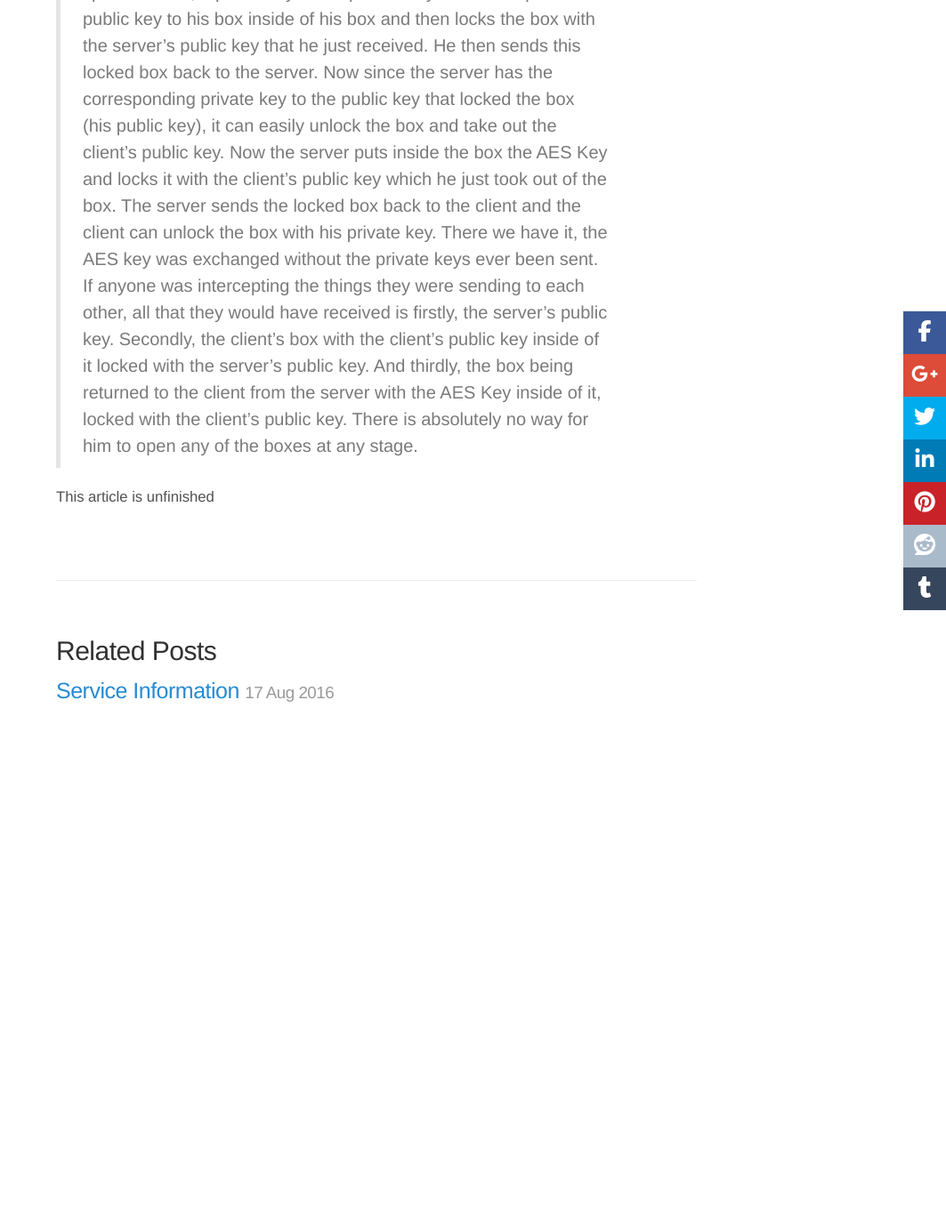
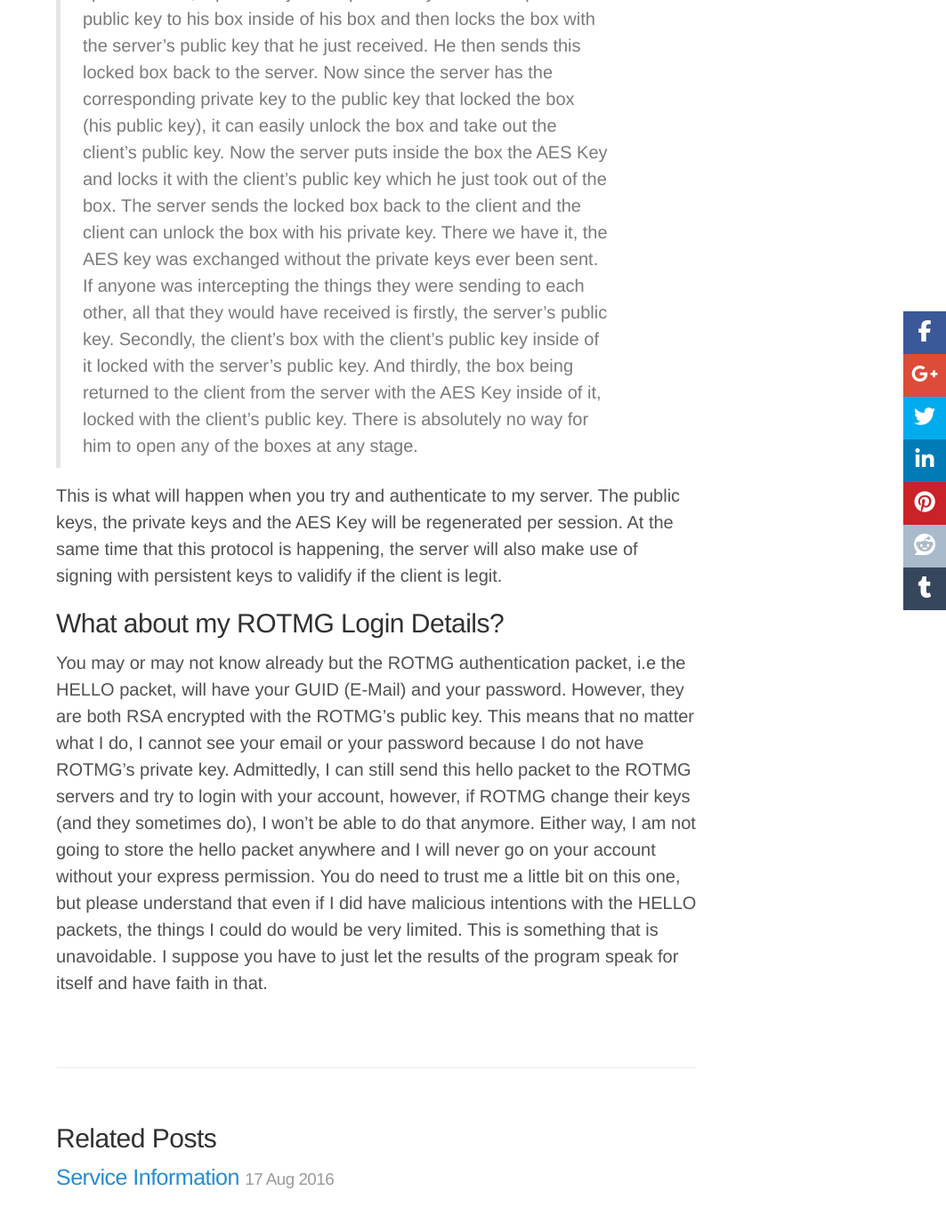
Before and after one commit to PixelZerg/PixelZFameBot, a Jekyll site: the page built from _posts/2016-08-17-security.markdown, in a window 1280 px wide and 1400 px high, scrolled down 3202 px. Shown: the top 1375 px of the window at 89% size, without its empty margins (217-1280 px from the left). Built offline with Jekyll 4.4.1, drawn with Linux system fonts in a browser that asks for light colours; nearby versions of some CDN libraries; comment, search, counter and statistics services are not loaded; before the commit the page ends 4054 px from its top, so only the background shows below that; some of the changed text lies outside the part shown.

Commit message:
HELLO stuff

```diff
--- a/_posts/2016-08-17-security.markdown
+++ b/_posts/2016-08-17-security.markdown
@@ -3,14 +3,13 @@ title: Security
 layout: post
 date: 2016-08-17 16:40:45
 description: |
-    I take security very seriously. Here I shall outline the various measures that I will be taking to ensure a secure system.<br><br>
-    To authenticate with my server, you will need to sign in to my server with your email and a password. They will both be encrypted with powerful **AES encryption**. Not only this, but the password will also be **hashed** and **salted** on top of that heavy encryption
+    To authenticate with my server, you will need to sign in to my server with your email and a password. They will both be encrypted with powerful **AES encryption**. Not only this, but the password will also be **hashed** and **salted** underneath that heavy encryption. Also, every single packet that goes between you and the server will be AES encrypted.
 ---
 
 I take security very seriously. Here I shall outline the various measures that I will be taking to ensure a secure system.
 
 ## Authenticating With My Server
-To authenticate with my server, you will need to sign in to my server with your email and a password. They will both be encrypted with powerful **AES encryption**. Not only this, but the password will also be **hashed** and **salted** on top of that heavy encryption.
+To authenticate with my server, you will need to sign in to my server with your email and a password. They will both be encrypted with powerful **AES encryption**. Not only this, but the password will also be **hashed** and **salted** underneath that heavy encryption.
 
 **Hashing** is when you use a complex algorithm to crush down the bytes (1s and 0s) of a password into a string of what looks like random characters. This is called the hash. If a single character in your password is different, the hash will be *completely* different. But if you don't change anything, then the hash result will always be *exactly* the same every time. Also, it is almost impossible to get the original password from a hash. What my server will do is that it will store the *hash* of your password rather than your actual password. When you submit the password to my server, the password you typed in will not be sent to my server. Instead, it will be hashed and the *hash* will be sent to my server. If the hash matches the hash that is in my server's database then I would know that the password is correct - and I could know this without ever knowing the actual password. This also means that if my database ever gets leaked, all that the hackers will find is a jumble of seemingly meaningless letters.
 
@@ -32,4 +31,7 @@ Ok now let me explain this key exchange protocol using this analogy:
 
 > The server has a public key and a private key. The server sends its public key directly to the client. The client has one of those special boxes, a public key and a private key. The client puts the public key to his box inside of his box and then locks the box with the server's public key that he just received. He then sends this locked box back to the server. Now since the server has the corresponding private key to the public key that locked the box (his public key), it can easily unlock the box and take out the client's public key. Now the server puts inside the box the AES Key and locks it with the client's public key which he just took out of the box. The server sends the locked box back to the client and the client can unlock the box with his private key. There we have it, the AES key was exchanged without the private keys ever been sent. If anyone was intercepting the things they were sending to each other, all that they would have received is firstly, the server's public key. Secondly, the client's box with the client's public key inside of it locked with the server's public key. And thirdly, the box being returned to the client from the server with the AES Key inside of it, locked with the client's public key. There is absolutely no way for him to open any of the boxes at any stage.
 
-<small>This article is unfinished</small>
+This is what will happen when you try and authenticate to my server. The public keys, the private keys and the AES Key will be regenerated per session. At the same time that this protocol is happening, the server will also make use of signing with persistent keys to validify if the client is legit.
+
+## What about my ROTMG Login Details?
+You may or may not know already but the ROTMG authentication packet, i.e the HELLO packet, will have your GUID (E-Mail) and your password. However, they are both RSA encrypted with the ROTMG's public key. This means that no matter what I do, I cannot see your email or your password because I do not have ROTMG's private key. Admittedly, I can still send this hello packet to the ROTMG servers and try to login with your account, however, if ROTMG change their keys (and they sometimes do), I won't be able to do that anymore. Either way, I am not going to store the hello packet anywhere and I will never go on your account without your express permission. You do need to trust me a little bit on this one, but please understand that even if I did have malicious intentions with the HELLO packets, the things I could do would be very limited. This is something that is unavoidable. I suppose you have to just let the results of the program speak for itself and have faith in that.
```
